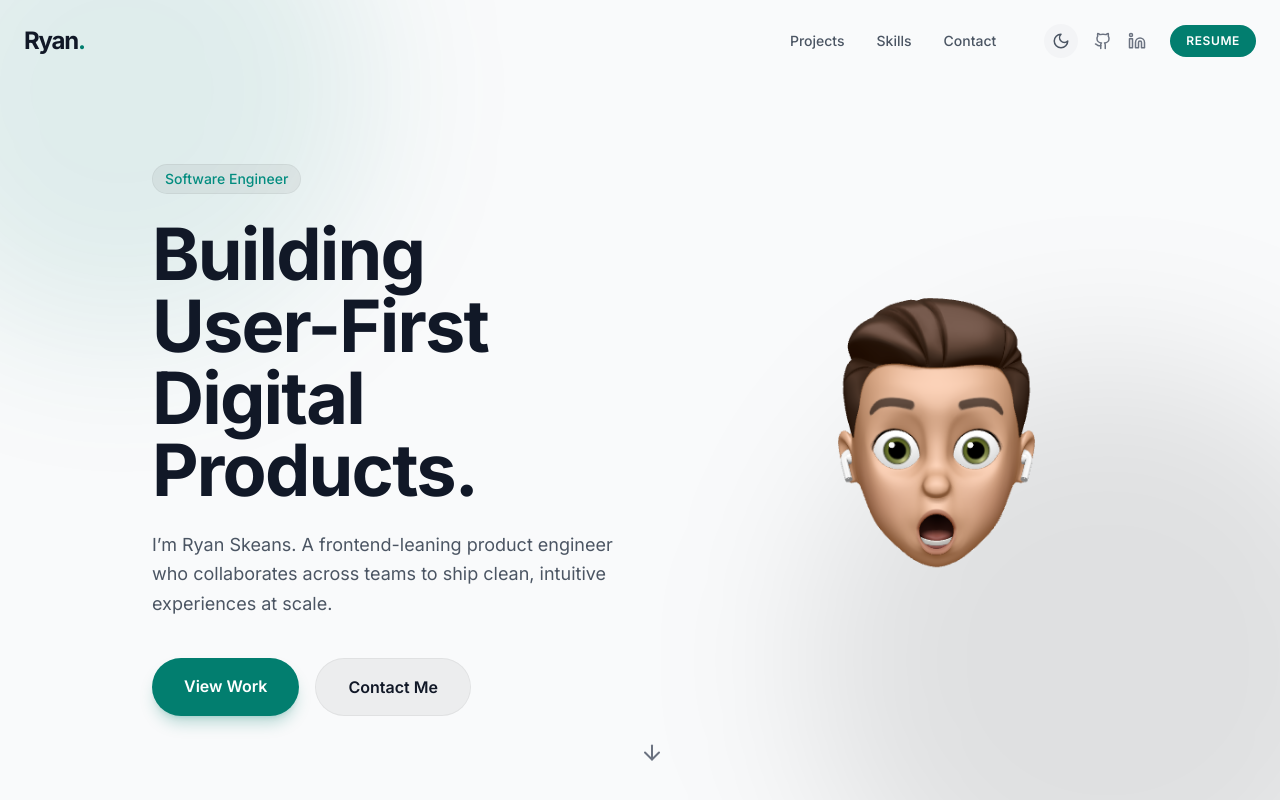
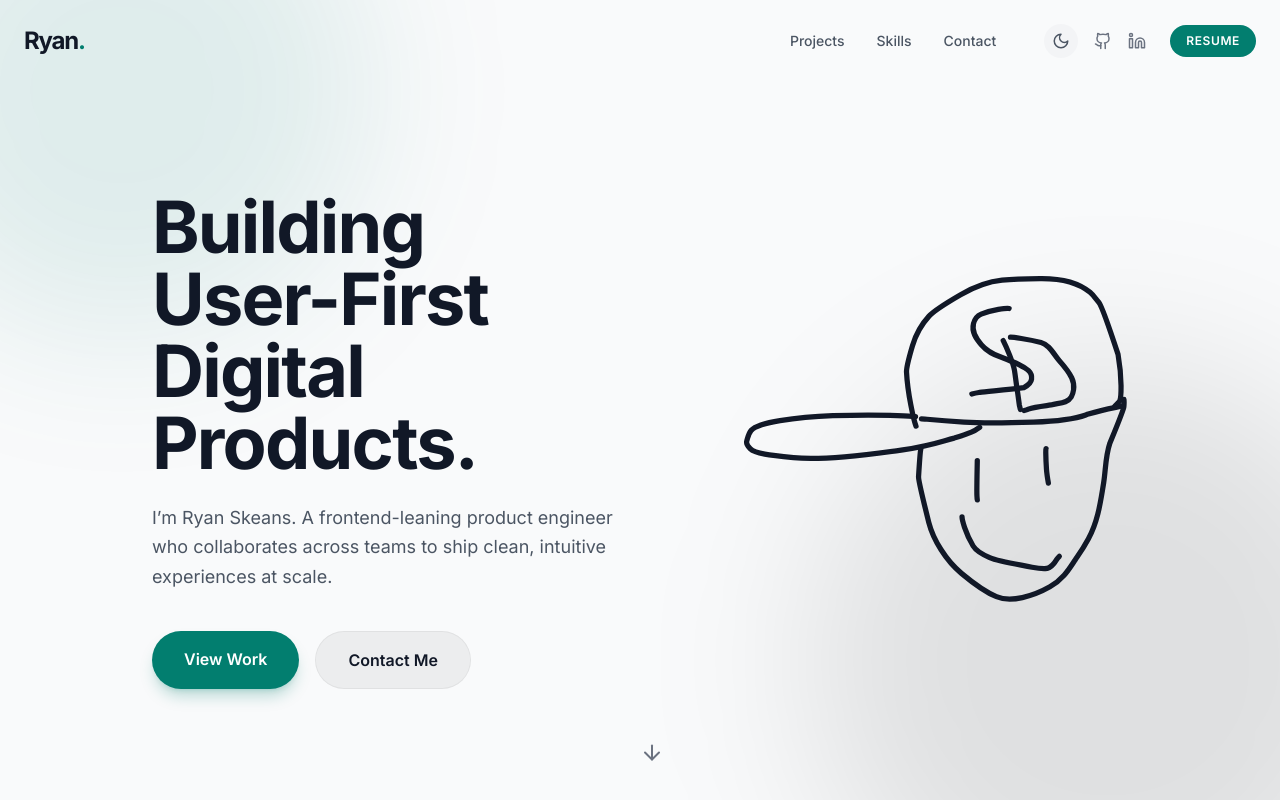
Before and after one commit to ryan-skeans/ryan-skeans.github.io, a React (Vite) app: page / in a window 1280 px wide. Shown: the top 800 px of the page. Built offline with nearby package versions, Linux system fonts and the light colour scheme.

Commit message:
feature: add hand drawn face

```diff
--- /dev/null
+++ b/src/components/HandDrawnFace.tsx
@@ -0,0 +1,147 @@
+import { useLayoutEffect, useRef } from "react";
+
+const FACE_STROKES = [
+    "M67.6421 59.0543C66.7541 56.8541 64.3447 46.2722 63.9071 37.8097C63.8039 35.8132 64.7095 32.6073 66.2493 27.4082C67.9297 21.7347 70.7411 17.9865 72.7611 15.7858C75.0264 13.3179 79.3621 10.7516 85.1768 7.37505C91.6381 3.62306 96.6038 2.13948 101.49 1.64363C105.282 1.25879 111.778 1.06167 116.454 1.00477C127.806 0.866644 132.924 3.74847 136.083 6.41519C137.339 7.47555 138.286 8.92271 139.492 10.2921C140.787 11.7637 143.482 19.7932 147.086 30.8208C148.718 40.2003 148.419 48.1973 147.64 49.3248C147.159 49.9127 146.504 50.5326 145.83 51.1712",
+    "M69.7903 56.1699C70.5853 56.1699 74.8294 56.6853 86.4733 57.466C94.2696 57.9887 105.95 57.7307 113.897 57.454C130.369 56.8807 133.09 55.0153 135.42 54.2962C139.337 53.1207 145.138 51.8818 146.203 51.6679C146.743 51.5601 147.283 51.4539 148.577 51.1337",
+    "M67.4437 55.2852C67.3376 55.2852 66.633 55.1626 60.3077 54.8991C54.6355 54.6629 43.9512 54.6033 34.9471 54.9439C25.943 55.2845 18.9396 56.1255 14.1514 56.8854C6.95413 58.0278 3.92842 59.5418 2.82617 60.7073C1.86419 61.7244 1.50785 63.3937 1.06909 64.9361C0.755171 66.0395 1.56995 67.0157 2.42412 67.8968C4.37586 69.9102 10.1147 70.487 19.4779 71.4244C24.8462 71.9618 31.5374 71.7431 39.502 71.1209C47.4667 70.4987 56.5201 69.2543 62.4401 68.3717C74.5496 66.5665 78.2243 64.7999 82.6579 63.7446C84.5755 63.1805 87.5726 62.2133 89.4209 61.4349C91.2692 60.6565 91.8779 60.0962 92.664 59.519",
+    "M104.241 12.7976C103.332 12.5836 97.6083 13.2367 93.2533 15.0223C91.2581 15.8404 90.5357 17.6228 90.2435 18.7482C89.3947 22.017 91.3271 24.6723 93.3263 27.0271C95.9332 30.0977 98.6524 30.9916 101.212 31.98C107.362 34.3548 109.993 35.4224 111.898 37.2167C112.926 38.1848 113.207 39.4718 113.075 40.5829C112.897 42.098 111.498 43.1391 110.06 43.9098C102.719 44.9094 95.067 45.3425 92.7115 45.7601C91.7595 45.9194 91.3019 45.9719 89.6044 46.3942",
+    "M101.938 25.4113C103.198 27.8782 105.883 34.2363 106.357 37.1411C106.877 40.335 107.038 42.6187 107.603 45.841C107.874 47.6968 108.069 49.3528 108.252 50.6186C108.366 51.2098 108.524 51.6969 108.686 52.5169",
+    "M104.79 24.0566C105.417 24.0566 111.5 24.7443 116.806 26.1648C120.157 27.0619 121.941 31.0153 123.996 33.326C125.976 35.5516 127.654 37.5287 128.853 40.0257C130.516 43.4877 129.229 46.6257 128.673 47.5986C127.243 50.0998 123.907 49.8887 120.689 50.7217C117.831 51.1247 114.312 51.435 111.814 52.3751C111.339 52.5976 110.861 52.755 110.208 52.9173",
+    "M69.4972 68.2367C69.2496 69.0681 68.9002 74.749 68.6359 78.9373C68.5633 80.0872 70.1476 86.9387 72.6816 96.963C73.8793 101.701 75.2814 104.166 77.5099 107.661C80.4514 112.276 83.0597 114.893 85.516 116.945C91.3923 121.853 96.969 125.162 99.2634 126.109C105.001 128.476 113.726 125.965 120.277 122.235C125.723 119.134 128.012 114.922 130.279 111.584C131.497 109.789 133.065 107.771 135.446 103.361C139.249 96.3166 140.169 88.878 141.39 81.601C142.253 76.4518 142.055 71.1294 143.869 65.7432C147.024 58.1224 149.128 52.9604 149.363 51.4604C149.46 50.6375 149.513 49.6892 149.406 48.5513",
+    "M91.7382 72.5669C91.7382 72.6194 91.7382 72.6719 91.6949 74.9636C91.6515 77.2554 91.5648 81.7847 91.5632 84.3769C91.5616 86.9691 91.6477 87.4869 91.7364 88.0204",
+    "M118.751 67.8936C118.698 67.9985 118.645 68.1035 118.669 69.6125C118.693 71.1215 118.797 74.0314 118.944 76.0654C119.092 78.0993 119.282 79.1691 119.686 81.4294",
+    "M85.7334 94.7276C85.7334 95.8179 86.9023 100.839 90.1056 106.179C91.384 108.31 93.7829 109.516 96.6125 110.748C100.013 112.229 106.237 113.164 113.268 114.527C116.226 115.1 117.994 115.15 119.166 115.012C120.876 114.472 121.931 113.156 122.865 111.611C123.298 110.97 123.646 110.618 124.005 110.256",
+];
+
+const DRAW_SPEED_PX_PER_SECOND = 1200;
+const STROKE_WIDTH_PX = 5.25;
+const CAP_BUFFER_PX = STROKE_WIDTH_PX;
+
+const getRenderedLength = (stroke: SVGGeometryElement) => {
+    const svgLength = stroke.getTotalLength();
+    const matrix = stroke.getScreenCTM();
+
+    if (!matrix) {
+        return Math.max(svgLength, 0.1);
+    }
+
+    const horizontalScale = Math.hypot(matrix.a, matrix.b);
+    const verticalScale = Math.hypot(matrix.c, matrix.d);
+    const renderedScale = (horizontalScale + verticalScale) / 2;
+
+    return Math.max(svgLength * renderedScale, 0.1);
+};
+
+export const HandDrawnFace = () => {
+    const svgRef = useRef<SVGSVGElement>(null);
+
+    useLayoutEffect(() => {
+        const svg = svgRef.current;
+
+        if (!svg) {
+            return;
+        }
+
+        const strokes = Array.from(
+            svg.querySelectorAll<SVGGeometryElement>(".face-stroke")
+        );
+
+        const prefersReducedMotion = window.matchMedia(
+            "(prefers-reduced-motion: reduce)"
+        ).matches;
+
+        if (prefersReducedMotion) {
+            svg.style.visibility = "visible";
+            return;
+        }
+
+        const steps = strokes.map((stroke) => {
+            const renderedLength = getRenderedLength(stroke);
+
+            /*
+             * The oversized gap hides the rounded line caps while each
+             * stroke is waiting for its turn to be drawn.
+             */
+            const hiddenOffset = renderedLength + CAP_BUFFER_PX;
+            const gapLength = renderedLength + CAP_BUFFER_PX * 2;
+
+            const durationSeconds = hiddenOffset / DRAW_SPEED_PX_PER_SECOND;
+
+            stroke.style.strokeDasharray = `${renderedLength} ${gapLength}`;
+
+            stroke.style.strokeDashoffset = `${hiddenOffset}`;
+            stroke.style.transition = "none";
+
+            return {
+                stroke,
+                durationSeconds,
+            };
+        });
+
+        svg.style.visibility = "visible";
+
+        /*
+         * Force the browser to commit the completely hidden state before
+         * transitioning the dash offsets to zero.
+         */
+        svg.getBoundingClientRect();
+
+        let secondFrameId: number | undefined;
+
+        const firstFrameId = window.requestAnimationFrame(() => {
+            secondFrameId = window.requestAnimationFrame(() => {
+                let delaySeconds = 0;
+
+                steps.forEach(({ stroke, durationSeconds }) => {
+                    stroke.style.transition = `stroke-dashoffset ${durationSeconds}s linear ${delaySeconds}s`;
+
+                    stroke.style.strokeDashoffset = "0";
+
+                    delaySeconds += durationSeconds;
+                });
+            });
+        });
+
+        return () => {
+            window.cancelAnimationFrame(firstFrameId);
+
+            if (secondFrameId !== undefined) {
+                window.cancelAnimationFrame(secondFrameId);
+            }
+
+            steps.forEach(({ stroke }) => {
+                stroke.style.transition = "none";
+                stroke.style.strokeDasharray = "";
+                stroke.style.strokeDashoffset = "";
+            });
+        };
+    }, []);
+
+    return (
+        <svg
+            ref={svgRef}
+            viewBox="0 0 151 129"
+            role="img"
+            aria-label="Hand-drawn face illustration"
+            className="h-full w-full text-gray-900 dark:text-white"
+            style={{
+                visibility: "hidden",
+                overflow: "visible",
+            }}
+        >
+            {FACE_STROKES.map((pathData, index) => (
+                <path
+                    key={index}
+                    className="face-stroke"
+                    d={pathData}
+                    fill="none"
+                    stroke="currentColor"
+                    strokeWidth={STROKE_WIDTH_PX}
+                    strokeLinecap="round"
+                    strokeLinejoin="round"
+                    vectorEffect="non-scaling-stroke"
+                />
+            ))}
+        </svg>
+    );
+};
--- a/src/sections/Hero.tsx
+++ b/src/sections/Hero.tsx
@@ -1,12 +1,16 @@
 import { motion } from "framer-motion";
 import { ArrowDown } from "lucide-react";
+import { HandDrawnFace } from "../components/HandDrawnFace";
 
 export const Hero = () => {
     return (
         <section className="relative min-h-[100dvh] flex items-center justify-center overflow-hidden pt-20">
             {/* Background Elements */}
             <div className="absolute inset-0 z-0 overflow-hidden pointer-events-none">
-                <div className="absolute top-[-20%] left-[-10%] w-[500px] h-[500px] rounded-full bg-primary/20 blur-[80px] will-change-transform animate-pulse" style={{ animationDuration: '4s' }} />
+                <div
+                    className="absolute top-[-20%] left-[-10%] w-[500px] h-[500px] rounded-full bg-primary/20 blur-[80px] will-change-transform animate-pulse"
+                    style={{ animationDuration: "4s" }}
+                />
                 <div className="absolute bottom-[-20%] right-[-10%] w-[600px] h-[600px] rounded-full bg-black/10 dark:bg-primary/10 blur-[80px] will-change-transform" />
             </div>
 
@@ -17,19 +21,13 @@ export const Hero = () => {
                     transition={{ duration: 0.8 }}
                     className="space-y-6"
                 >
-                    <motion.div
-                        initial={{ opacity: 0, x: -20 }}
-                        animate={{ opacity: 1, x: 0 }}
-                        transition={{ delay: 0.2, duration: 0.8 }}
-                        className="inline-block px-3 py-1 rounded-full bg-black/5 dark:bg-white/5 border border-black/5 dark:border-white/10 text-primary-light text-sm font-medium"
-                    >
-                        Software Engineer
-                    </motion.div>
                     <h1 className="text-5xl md:text-7xl font-bold tracking-tight text-gray-900 dark:text-white leading-[1.1]">
                         Building User-First Digital Products.
                     </h1>
                     <p className="text-lg text-gray-600 dark:text-gray-400 max-w-lg leading-relaxed">
-                        I’m Ryan Skeans. A frontend-leaning product engineer who collaborates across teams to ship clean, intuitive experiences at scale.
+                        I’m Ryan Skeans. A frontend-leaning product engineer who
+                        collaborates across teams to ship clean, intuitive
+                        experiences at scale.
                     </p>
 
                     <div className="flex flex-wrap gap-4 pt-4">
@@ -48,20 +46,11 @@ export const Hero = () => {
                     </div>
                 </motion.div>
 
-                <motion.div
-                    initial={{ opacity: 0, scale: 0.9 }}
-                    animate={{ opacity: 1, scale: 1 }}
-                    transition={{ delay: 0.4, duration: 1 }}
-                    className="relative flex justify-center md:justify-end"
-                >
+                <div className="relative flex justify-center md:justify-end">
                     <div className="relative w-72 h-72 md:w-96 md:h-96">
-                        <img
-                            src="images/IMG_4031.PNG"
-                            alt="Ryan Skeans"
-                            className="relative w-full h-full object-cover rounded-full"
-                        />
+                        <HandDrawnFace />
                     </div>
-                </motion.div>
+                </div>
             </div>
 
             <motion.div
```
